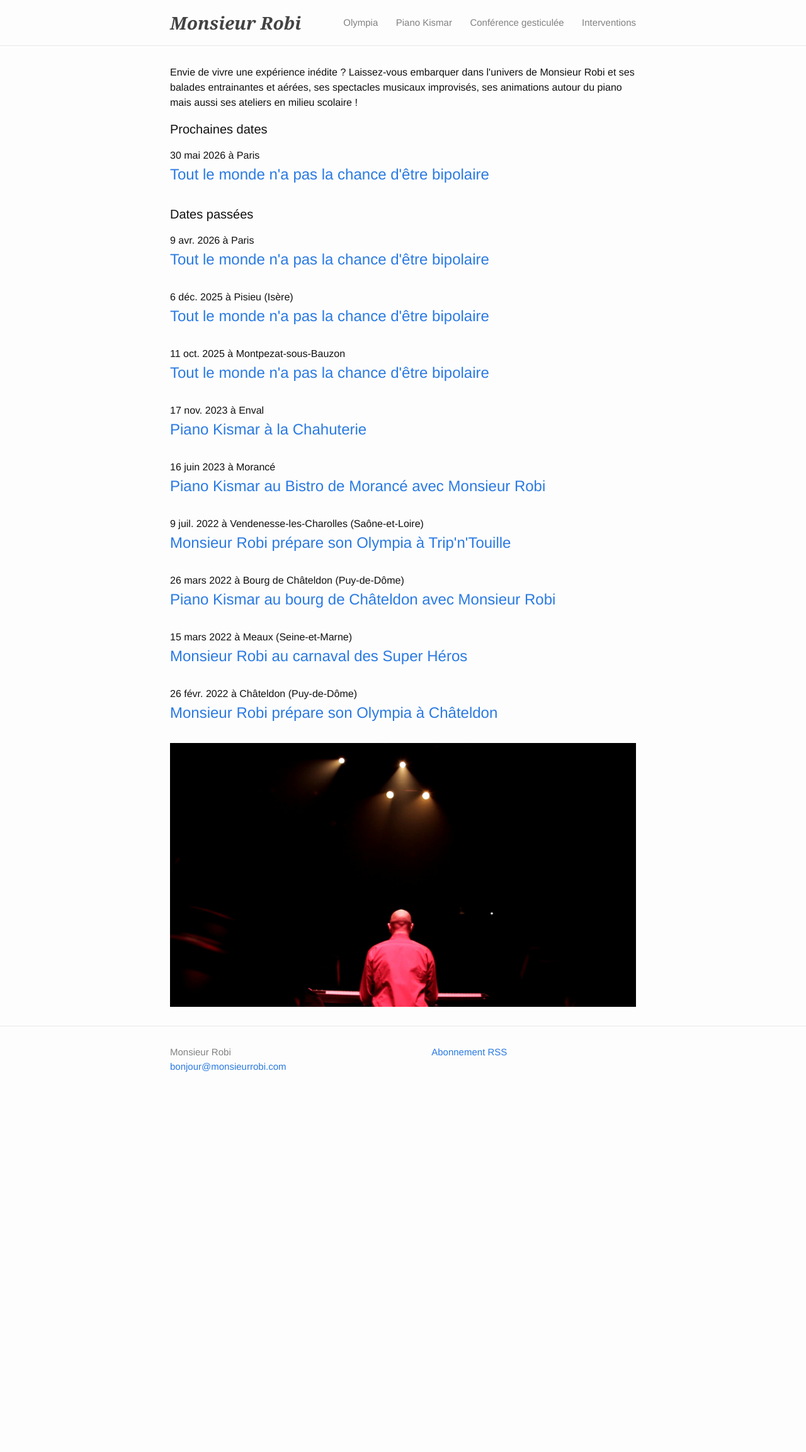
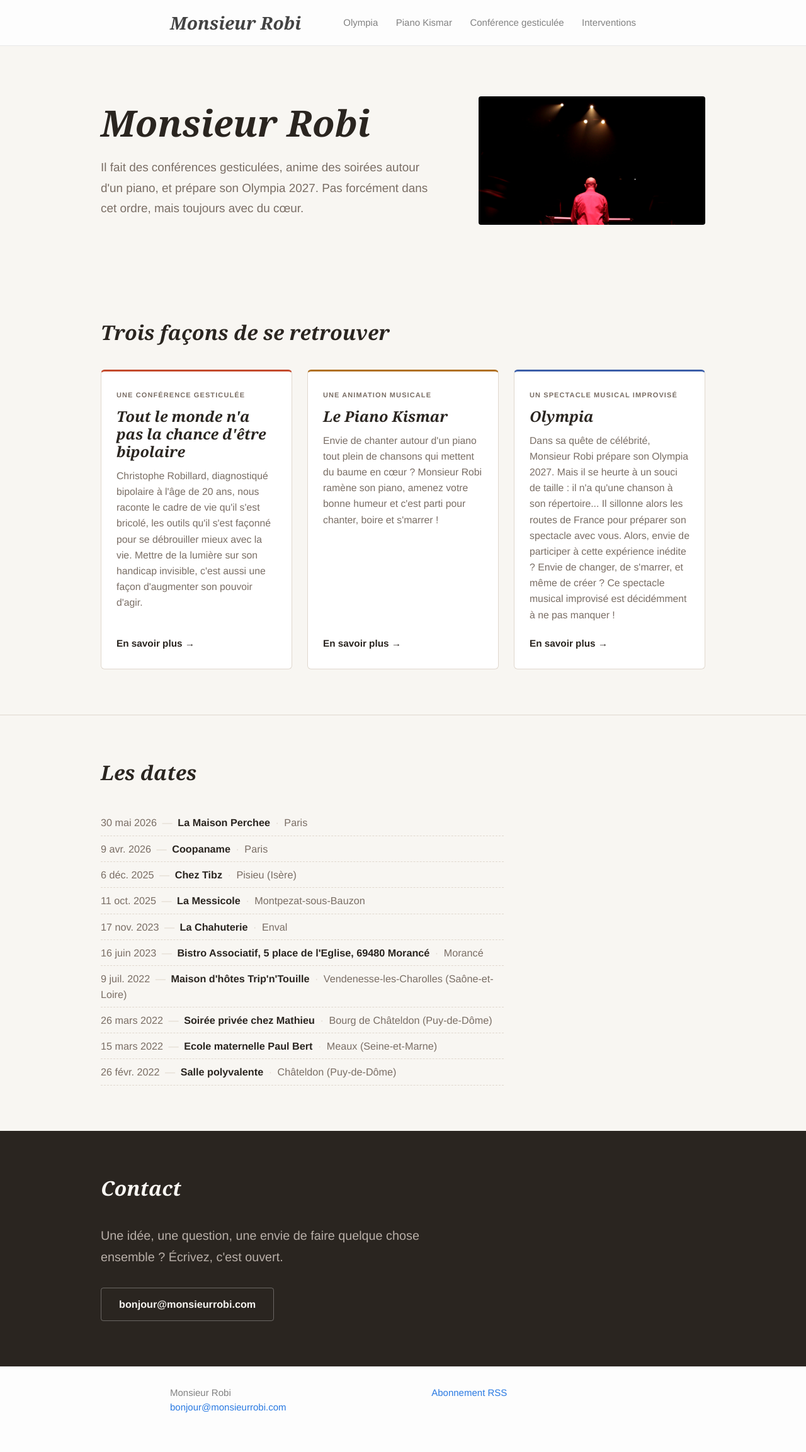
Before and after one commit to MonsieurRobi/monsieurrobi.github.io, a Jekyll site: the page built from index.html, in a window 1280 px wide. Shown: the whole page at 63% size. Built offline with Jekyll 4.4.1, drawn with Linux system fonts in a browser that asks for light colours; before the commit the page ends 1765 px from its top, so only the background shows below that.

Commit message:
add home page: hero, proposition cards, unified dates list, contact
Co-Authored-By: Claude Sonnet 4.6 <noreply@anthropic.com>

```diff
--- /dev/null
+++ b/_includes/sections/home/contact.html
@@ -0,0 +1,10 @@
+<section class="home-contact">
+  <div class="home-inner">
+    <h2 class="home-section__heading">Contact</h2>
+    <p class="home-contact__pitch">
+      Une idée, une question, une envie de faire quelque chose ensemble ?
+      Écrivez, c'est ouvert.
+    </p>
+    <a class="home-contact__email" href="mailto:bonjour@monsieurrobi.com">bonjour@monsieurrobi.com</a>
+  </div>
+</section>
--- /dev/null
+++ b/_includes/sections/home/dates.html
@@ -0,0 +1,21 @@
+{% assign mois_fr = "janv.|févr.|mars|avr.|mai|juin|juil.|août|sept.|oct.|nov.|déc." | split: "|" %}
+
+<section class="home-section">
+  <div class="home-inner">
+    <h2 class="home-section__heading">Les dates</h2>
+
+    <ul class="home-dates__list">
+      {% for e in site.posts %}
+        {% assign mi = e.date | date: "%-m" | minus: 1 %}
+        <li class="home-date-item">
+          <span class="home-date-item__date">{{ e.date | date: "%-d" }} {{ mois_fr[mi] }} {{ e.date | date: "%Y" }}</span>
+          <span class="home-date-item__sep">—</span>
+          <a class="home-date-item__title" href="{{ e.url }}">{{ e.venue }}</a>
+          <span class="home-date-item__sep">·</span>
+          <span class="home-date-item__venue">{{ e.city }}</span>
+        </li>
+      {% endfor %}
+    </ul>
+
+  </div>
+</section>
--- /dev/null
+++ b/_includes/sections/home/hero.html
@@ -0,0 +1,20 @@
+<section class="home-hero">
+  <div class="home-inner">
+    <div class="home-hero__layout">
+
+      <div class="home-hero__text">
+        <h1 class="home-title">Monsieur Robi</h1>
+        <p class="home-pitch">
+          Il fait des conférences gesticulées, anime des soirées autour d'un piano,
+          et prépare son Olympia&nbsp;2027. Pas forcément dans cet ordre,
+          mais toujours avec du cœur.
+        </p>
+      </div>
+
+      <div class="home-hero__photo">
+        <img src="/assets/robi_back.jpg" alt="Monsieur Robi">
+      </div>
+
+    </div>
+  </div>
+</section>
--- /dev/null
+++ b/_includes/sections/home/propositions.html
@@ -0,0 +1,34 @@
+{% assign conf   = site.data.propositions["conf"] %}
+{% assign kismar = site.data.propositions["piano-kismar"] %}
+{% assign olympia = site.data.propositions["olympia"] %}
+
+<section class="home-section">
+  <div class="home-inner">
+    <h2 class="home-section__heading">Trois façons de se retrouver</h2>
+
+    <div class="home-props">
+
+      <div class="home-prop-card home-prop-card--conf">
+        <p class="home-prop-card__label">{{ conf.format_label }}</p>
+        <h3 class="home-prop-card__title">{{ conf.full_title }}</h3>
+        <p class="home-prop-card__desc">{{ conf.description | strip }}</p>
+        <a class="home-prop-card__link" href="{{ conf.url }}">En savoir plus →</a>
+      </div>
+
+      <div class="home-prop-card home-prop-card--kismar">
+        <p class="home-prop-card__label">{{ kismar.format_label }}</p>
+        <h3 class="home-prop-card__title">{{ kismar.full_title }}</h3>
+        <p class="home-prop-card__desc">{{ kismar.description | strip }}</p>
+        <a class="home-prop-card__link" href="{{ kismar.url }}">En savoir plus →</a>
+      </div>
+
+      <div class="home-prop-card home-prop-card--olympia">
+        <p class="home-prop-card__label">Un spectacle musical improvisé</p>
+        <h3 class="home-prop-card__title">{{ olympia.title }}</h3>
+        <p class="home-prop-card__desc">{{ olympia.description | strip }}</p>
+        <a class="home-prop-card__link" href="{{ olympia.url }}">En savoir plus →</a>
+      </div>
+
+    </div>
+  </div>
+</section>
--- /dev/null
+++ b/_layouts/home.html
@@ -0,0 +1,21 @@
+---
+---
+<!DOCTYPE html>
+<html lang="fr">
+
+  {% include head.html %}
+
+  <body>
+    {% include header.html %}
+
+    <main class="home-page">
+      {% include sections/home/hero.html %}
+      {% include sections/home/propositions.html %}
+      {% include sections/home/dates.html %}
+      {% include sections/home/contact.html %}
+    </main>
+
+    {% include footer.html %}
+  </body>
+
+</html>
--- /dev/null
+++ b/_sass/_home.scss
@@ -0,0 +1,277 @@
+// === Home page ===
+// Palette neutre chaude. Crimson Pro pour les titres.
+
+$home-bg:          #F8F6F2;
+$home-bg-card:     #FFFFFF;
+$home-text:        #2A2520;
+$home-text-muted:  #7A6E65;
+$home-border:      #E0D8CE;
+
+.home-page {
+  background-color: $home-bg;
+  color: $home-text;
+  font-family: "Helvetica Neue", Helvetica, Arial, sans-serif;
+  font-size: 18px;
+  line-height: 1.65;
+}
+
+.home-inner {
+  max-width: 960px;
+  margin: 0 auto;
+  padding: 0 32px;
+
+  @include media-query($on-palm) {
+    padding: 0 16px;
+  }
+}
+
+.home-section {
+  padding: 72px 0;
+
+  @include media-query($on-palm) {
+    padding: 48px 0;
+  }
+
+  & + & {
+    border-top: 1px solid $home-border;
+  }
+}
+
+.home-section__heading {
+  font-family: 'Crimson Pro', Georgia, serif;
+  font-size: clamp(1.5rem, 3vw, 2rem);
+  font-style: italic;
+  font-weight: 600;
+  color: $home-text;
+  margin-bottom: 40px;
+  line-height: 1.2;
+}
+
+
+// -----------------------------------------------
+// Hero
+// -----------------------------------------------
+.home-hero {
+  padding: 80px 0;
+
+  @include media-query($on-palm) {
+    padding: 56px 0;
+  }
+}
+
+.home-hero__layout {
+  display: grid;
+  grid-template-columns: 1fr 360px;
+  gap: 64px;
+  align-items: center;
+
+  @include media-query($on-laptop) {
+    grid-template-columns: 1fr 260px;
+    gap: 40px;
+  }
+
+  @include media-query($on-palm) {
+    grid-template-columns: 1fr;
+    gap: 32px;
+  }
+}
+
+.home-hero__photo {
+  img {
+    width: 100%;
+    display: block;
+    border-radius: 4px;
+  }
+
+  @include media-query($on-palm) {
+    max-width: 280px;
+    margin: 0 auto;
+  }
+}
+
+.home-label {
+  font-size: 12px;
+  font-weight: 600;
+  letter-spacing: 0.12em;
+  text-transform: uppercase;
+  color: $home-text-muted;
+  margin-bottom: 20px;
+}
+
+.home-title {
+  font-family: 'Crimson Pro', Georgia, serif;
+  font-size: clamp(2.4rem, 5vw, 3.6rem);
+  font-style: italic;
+  font-weight: 600;
+  color: $home-text;
+  line-height: 1.1;
+  margin-bottom: 24px;
+}
+
+.home-pitch {
+  font-size: 1.05em;
+  color: $home-text-muted;
+  max-width: 540px;
+  margin-bottom: 0;
+  line-height: 1.7;
+}
+
+
+// -----------------------------------------------
+// Propositions
+// -----------------------------------------------
+.home-props {
+  display: grid;
+  grid-template-columns: repeat(3, 1fr);
+  gap: 24px;
+
+  @include media-query($on-laptop) {
+    grid-template-columns: repeat(2, 1fr);
+  }
+
+  @include media-query($on-palm) {
+    grid-template-columns: 1fr;
+  }
+}
+
+.home-prop-card {
+  background-color: $home-bg-card;
+  border: 1px solid $home-border;
+  border-top-width: 3px;
+  border-radius: 6px;
+  padding: 28px 24px;
+  display: flex;
+  flex-direction: column;
+
+  &--conf    { border-top-color: #C44A2C; }
+  &--kismar  { border-top-color: #B07020; }
+  &--olympia { border-top-color: #3B5EA8; }
+}
+
+.home-prop-card__label {
+  font-size: 11px;
+  font-weight: 600;
+  letter-spacing: 0.1em;
+  text-transform: uppercase;
+  color: $home-text-muted;
+  margin-bottom: 10px;
+}
+
+.home-prop-card__title {
+  font-family: 'Crimson Pro', Georgia, serif;
+  font-size: 1.3em;
+  font-style: italic;
+  font-weight: 600;
+  color: $home-text;
+  line-height: 1.2;
+  margin-bottom: 12px;
+}
+
+.home-prop-card__desc {
+  font-size: 0.875em;
+  color: $home-text-muted;
+  line-height: 1.6;
+  flex-grow: 1;
+  margin-bottom: 20px;
+}
+
+.home-prop-card__link {
+  font-size: 0.85em;
+  font-weight: 600;
+  color: $home-text;
+  text-decoration: none;
+
+  &:visited { color: $home-text; }
+  &:hover { text-decoration: underline; }
+}
+
+
+// -----------------------------------------------
+// Dates
+// -----------------------------------------------
+.home-dates__list {
+  max-width: 640px;
+  list-style: none;
+  margin: 0;
+  padding: 0;
+}
+
+.home-date-item {
+  padding: 8px 0;
+  border-bottom: 1px dashed $home-border;
+  font-size: 0.9em;
+  line-height: 1.5;
+}
+
+.home-date-item__date {
+  color: $home-text-muted;
+}
+
+.home-date-item__sep {
+  color: $home-border;
+  margin: 0 4px;
+}
+
+.home-date-item__title {
+  font-weight: 600;
+  color: $home-text;
+  text-decoration: none;
+
+  &:visited { color: $home-text; }
+  &:hover { text-decoration: underline; }
+}
+
+.home-date-item__venue {
+  color: $home-text-muted;
+}
+
+.home-dates__empty {
+  font-style: italic;
+  color: $home-text-muted;
+  font-size: 0.9em;
+}
+
+
+// -----------------------------------------------
+// Contact
+// -----------------------------------------------
+.home-contact {
+  background-color: #2A2520;
+  color: #F8F6F2;
+  padding: 72px 0;
+
+  @include media-query($on-palm) {
+    padding: 48px 0;
+  }
+
+  .home-section__heading {
+    color: #F8F6F2;
+  }
+}
+
+.home-contact__pitch {
+  font-size: 1.1em;
+  color: #B8AFA8;
+  max-width: 560px;
+  margin-bottom: 32px;
+  line-height: 1.7;
+}
+
+.home-contact__email {
+  display: inline-block;
+  font-family: "Helvetica Neue", Helvetica, Arial, sans-serif;
+  font-size: 0.9em;
+  font-weight: 600;
+  color: #F8F6F2;
+  border: 1px solid rgba(255, 255, 255, 0.3);
+  padding: 12px 28px;
+  border-radius: 4px;
+  text-decoration: none;
+
+  &:visited { color: #F8F6F2; }
+
+  &:hover {
+    background-color: rgba(255, 255, 255, 0.08);
+    text-decoration: none;
+  }
+}
--- a/css/main.scss
+++ b/css/main.scss
@@ -51,5 +51,6 @@ $on-laptop:        800px;
         "layout",
         "syntax-highlighting",
         "conf-bipolaire",
-        "kismar"
+        "kismar",
+        "home"
 ;
--- a/index.html
+++ b/index.html
@@ -1,41 +1,4 @@
 ---
-layout: default
+layout: home
+title: Monsieur Robi
 ---
-{% assign mois_fr = "janv.|févr.|mars|avr.|mai|juin|juil.|août|sept.|oct.|nov.|déc." | split: "|" %}
-
-<div class="home">
-  <p>{{ site.description }}</p>
-
-  {% assign next_events = site.posts | where_exp:"event", "event.date  >= site.time" %}
-  {% assign previous_events = site.posts | where_exp:"event", "event.date < site.time" %}
-
-  <h1 class="page-heading">Prochaines dates</h1>
-
-  <ul class="post-list">
-    {% for post in next_events %}
-      {% assign mois_index = post.date | date: "%-m" | minus: 1 %}
-      <li>
-        <span class="">{{ post.date | date: "%-d" }} {{ mois_fr[mois_index] }} {{ post.date | date: "%Y" }} à {{ post.city }}</span>
-
-        <h2>
-          <a class="post-link" href="{{ post.url | prepend: site.baseurl }}">{{ post.title }}</a>
-        </h2>
-      </li>
-    {% endfor %}
-  </ul>
-
-  <h1 class="page-heading">Dates passées</h1>
-  <ul class="post-list">
-    {% for post in previous_events %}
-      {% assign mois_index = post.date | date: "%-m" | minus: 1 %}
-      <li>
-        <span class="">{{ post.date | date: "%-d" }} {{ mois_fr[mois_index] }} {{ post.date | date: "%Y" }} à {{ post.city }}</span>
-
-        <h2>
-          <a class="post-link" href="{{ post.url | prepend: site.baseurl }}">{{ post.title }}</a>
-        </h2>
-      </li>
-    {% endfor %}
-  </ul>
-
-</div>
```
